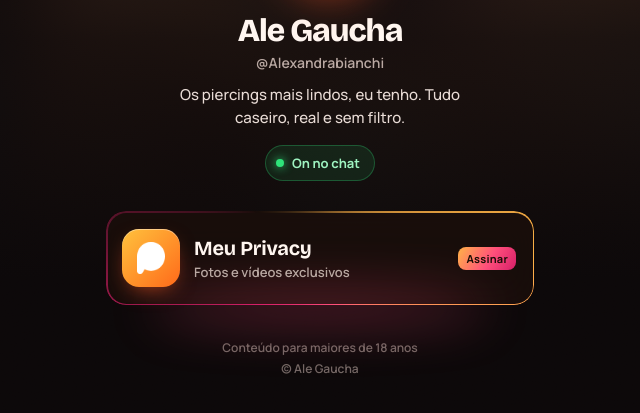
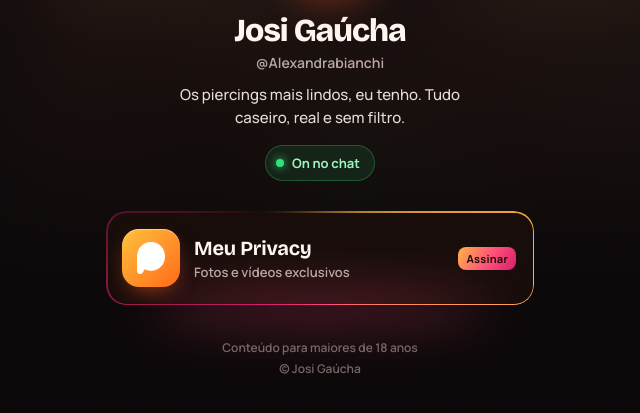
Before and after one commit to santrick/ale-gaucha, a plain HTML site: page index.html in a window 1280 px wide. Shown: the part 321-734 px from the top of the page, 320-960 px from the left. Drawn offline with nearby package versions, Linux system fonts and the light colour scheme.

Commit message:
Nome: Josi Gaúcha
Co-Authored-By: Claude Opus 5.5 <noreply@anthropic.com>

```diff
--- a/index.html
+++ b/index.html
@@ -3,10 +3,10 @@
 <head>
 <meta charset="utf-8">
 <meta name="viewport" content="width=device-width, initial-scale=1, viewport-fit=cover">
-<title>Ale Gaucha | Links</title>
+<title>Josi Gaúcha | Links</title>
 <meta name="description" content="Meu conteúdo exclusivo no Privacy.">
 <meta name="theme-color" content="#0c0809">
-<meta property="og:title" content="Ale Gaucha | Privacy">
+<meta property="og:title" content="Josi Gaúcha | Privacy">
 <meta property="og:description" content="Meu conteúdo exclusivo no Privacy.">
 <meta property="og:image" content="img/avatar.jpg">
 <link rel="icon" href="img/avatar.jpg">
@@ -206,16 +206,16 @@
 
   <main class="wrap">
     <div class="cover">
-      <img src="img/capa.jpg" alt="Ale Gaucha">
+      <img src="img/capa.jpg" alt="Josi Gaúcha">
       <span class="badge18">+18</span>
     </div>
 
     <section class="profile">
       <div class="avatar">
-        <img src="img/avatar.jpg" alt="Foto da Ale">
+        <img src="img/avatar.jpg" alt="Foto da Josi">
         <span class="online"></span>
       </div>
-      <h1>Ale Gaucha
+      <h1>Josi Gaúcha
       </h1>
       <p class="handle">@Alexandrabianchi</p>
       <p class="bio">Os piercings mais lindos, eu tenho. Tudo caseiro, real e sem filtro.</p>
@@ -237,7 +237,7 @@
 
     <footer>
       Conteúdo para maiores de 18 anos
-      <span>© Ale Gaucha</span>
+      <span>© Josi Gaúcha</span>
     </footer>
   </main>
 
```
